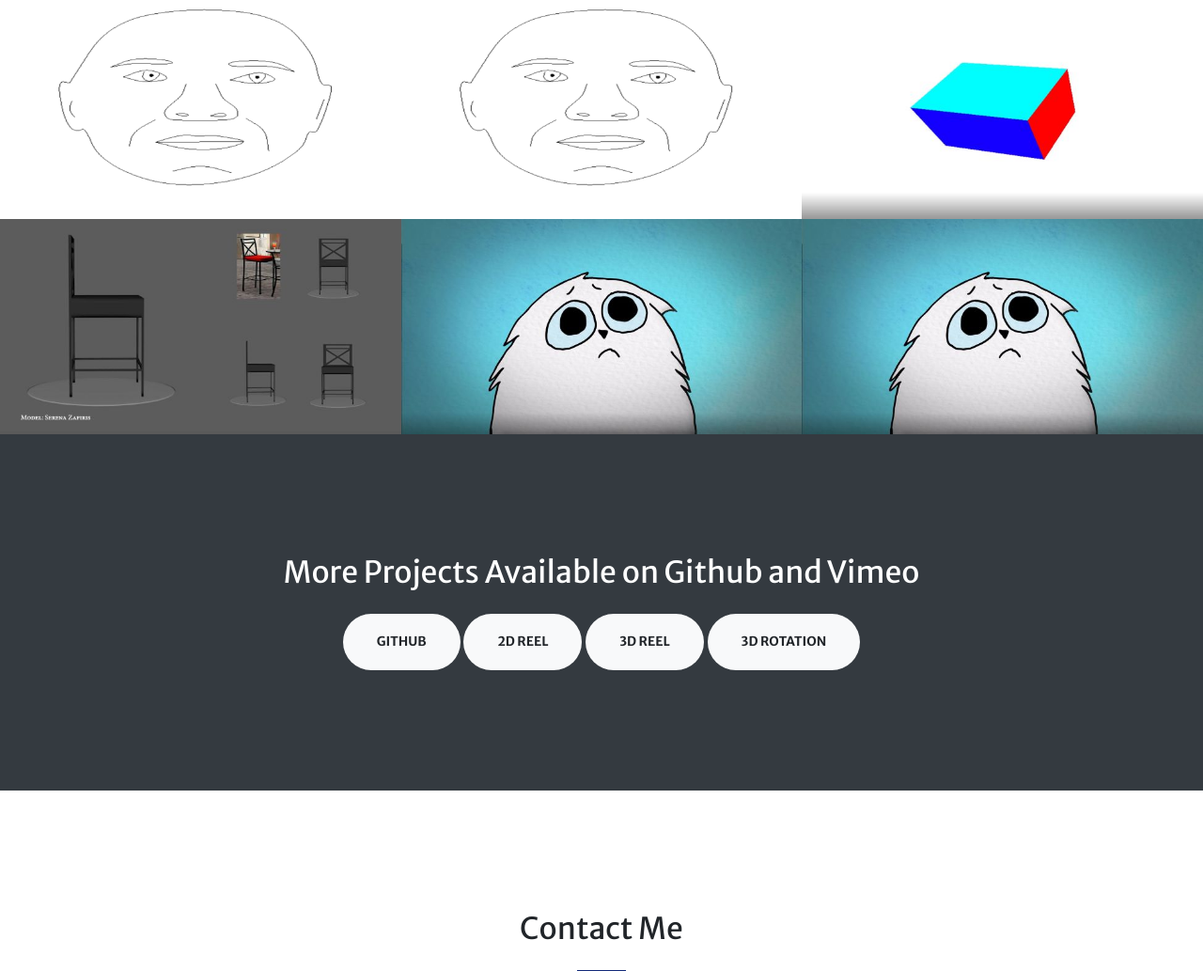
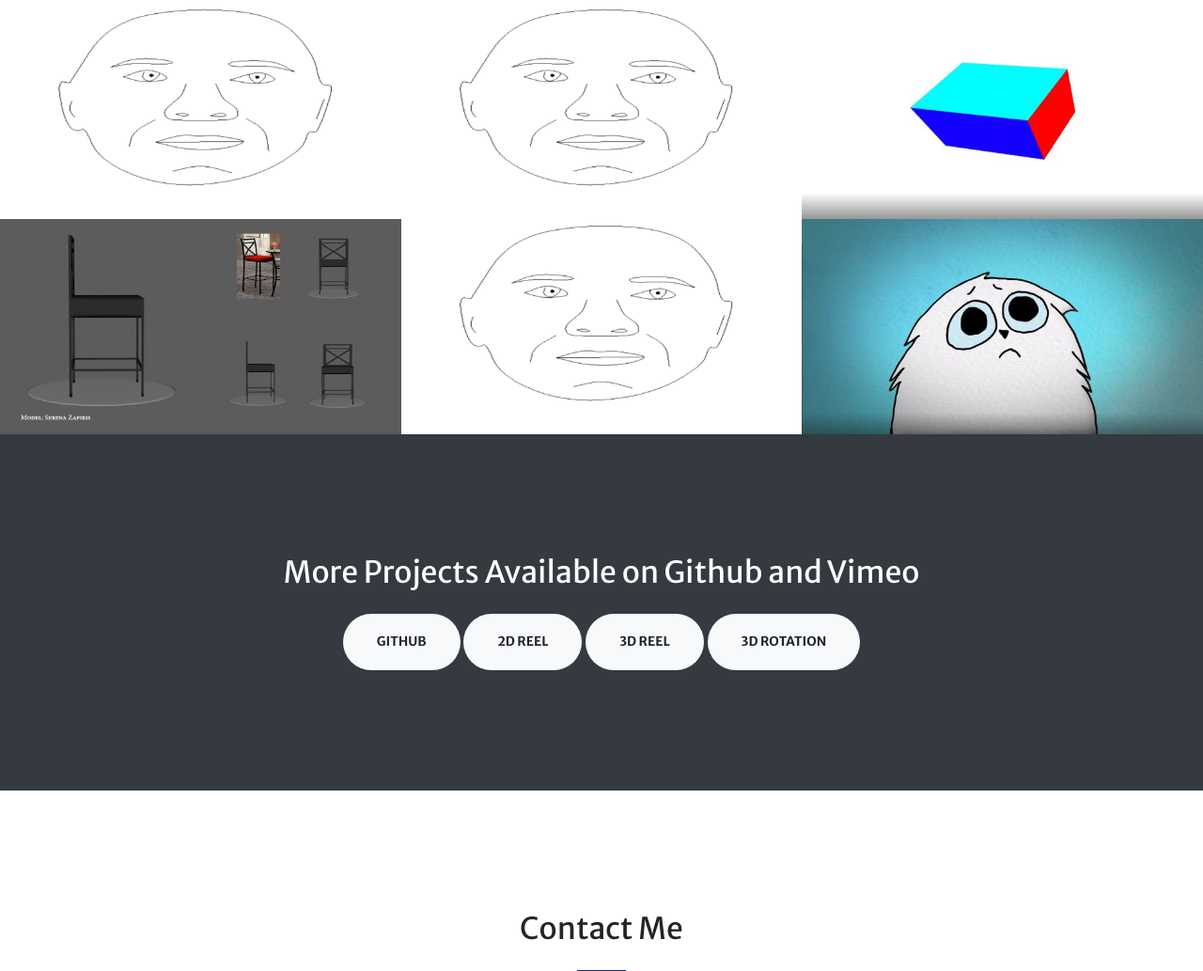
Before and after one commit to szafiris/szafiris.github.io, a website with bundled scripts: page index.html in a window 1280 px wide. Shown: the part 2297-3330 px from the top of the page at 94% size. Built offline with nearby package versions, Linux system fonts and the light colour scheme; files whose address does not match are found by name.

Commit message:
photo issue

```diff
--- a/index.html
+++ b/index.html
@@ -196,7 +196,7 @@
         </div>
         <div class="col-lg-4 col-sm-6">
           <a class="portfolio-box" href="img/portfolio/fullsize/2D_reel_description.jpg">
-            <img class="img-fluid" src="img/portfolio/thumbnails/2D_reel_purr.jpg" alt="">
+            <img class="img-fluid" src="img/portfolio/thumbnails/the_rock_cartoon.png" alt="">
             <div class="portfolio-box-caption">
               <div class="project-category text-white-50">
                 2D Animation
```
